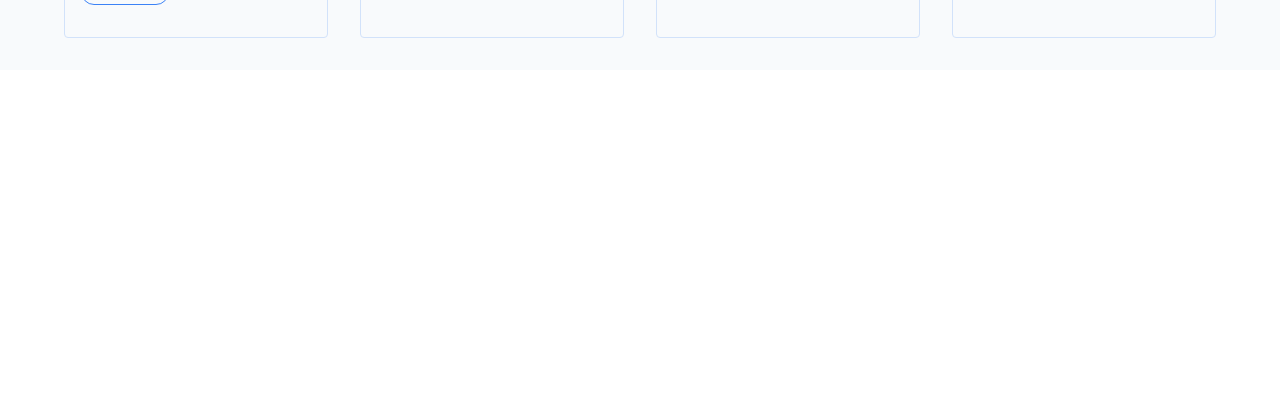
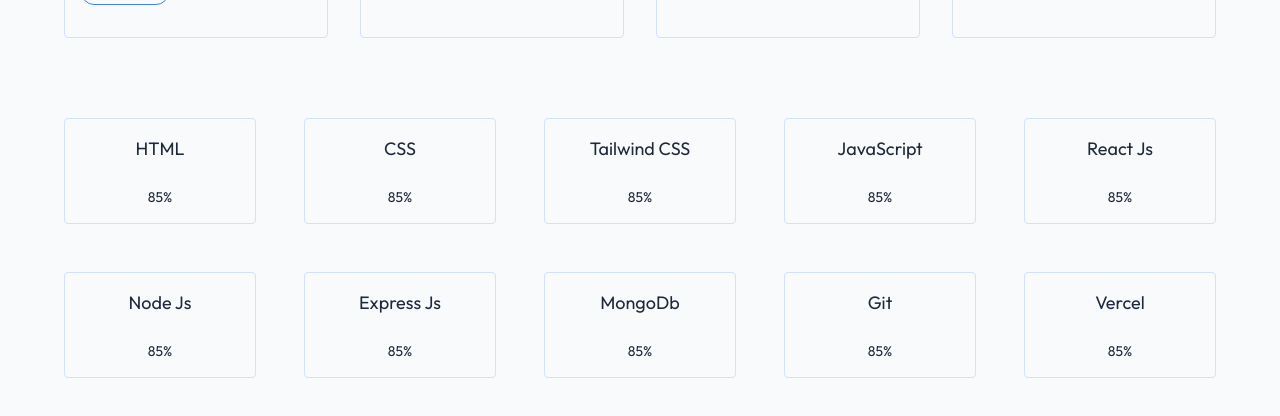
Before and after one commit to razaaliwebdev/CODING-SAMURAI-INTERNSHIP-TASKS, a React (Vite) app in the folder 02-portfolio/: page / in a window 1280 px wide. Shown: the part 2154-2570 px from the top of the page. Before the commit the page ends 2224 px from the top, so only its background shows below. Built offline with nearby package versions, Linux system fonts and the light colour scheme.

Commit message:
create the skills section

```diff
--- a/02-portfolio/src/assets/assets.js
+++ b/02-portfolio/src/assets/assets.js
@@ -111,3 +111,58 @@ export const projectsData = [
         technologies: ["React", "Node.js", "Express", "MongoDB", "Zod"],
     },
 ];
+
+
+// Skills Data
+export const skillsData = [
+    {
+        id: 1,
+        skll: "HTML",
+        percentage: "85%"
+    },
+    {
+        id: 2,
+        skll: "CSS",
+        percentage: "85%"
+    },
+    {
+        id: 3,
+        skll: "Tailwind CSS",
+        percentage: "85%"
+    },
+    {
+        id: 4,
+        skll: "JavaScript",
+        percentage: "85%"
+    },
+    {
+        id: 5,
+        skll: "React Js",
+        percentage: "85%"
+    },
+    {
+        id: 6,
+        skll: "Node Js",
+        percentage: "85%"
+    },
+    {
+        id: 7,
+        skll: "Express Js",
+        percentage: "85%"
+    },
+    {
+        id: 8,
+        skll: "MongoDb",
+        percentage: "85%"
+    },
+    {
+        id: 9,
+        skll: "Git",
+        percentage: "85%"
+    },
+    {
+        id: 10,
+        skll: "Vercel",
+        percentage: "85%"
+    }
+]
--- /dev/null
+++ b/02-portfolio/src/components/sections/Skills.jsx
@@ -0,0 +1,25 @@
+import React from "react";
+import { skillsData } from "../../assets/assets";
+
+const Skills = () => {
+  return (
+    <section
+      id="skills"
+      className=" md:py-12 py-8 grid sm:grid-cols-2 md:grid-cols-3 lg:grid-cols-5 gap-6 sm:gap-8 md:gap-10 lg:gap-12 px-10 md:px-0 animate-pulse duration-2000 "
+    >
+      {skillsData.map((skill) => {
+        return (
+          <div
+            key={skill.id}
+            className="flex gap-4 flex-col border border-secondary items-center justify-center p-2 rounded"
+          >
+            <span className="text-text text-lg py-2">{skill.skll}</span>
+            <span className="text-text text-sm mb-2">{skill.percentage}</span>
+          </div>
+        );
+      })}
+    </section>
+  );
+};
+
+export default Skills;
--- a/02-portfolio/src/pages/Home.jsx
+++ b/02-portfolio/src/pages/Home.jsx
@@ -1,7 +1,8 @@
 import React from "react";
 import Hero from "../components/sections/Hero";
 import About from "../components/sections/About";
-import Projects from "../components/sections/Projects";
+import Projects from "../components/sections/projects/Projects";
+import Skills from "../components/sections/Skills";
 
 const Home = () => {
   return (
@@ -9,6 +10,7 @@ const Home = () => {
       <Hero />
       <About />
       <Projects />
+      <Skills />
     </div>
   );
 };
```
Also changed, not shown: 02-portfolio/src/components/sections/projects/Projects.jsx (renamed from 02-portfolio/src/components/sections/Projects.jsx, +4 -4 lines).
